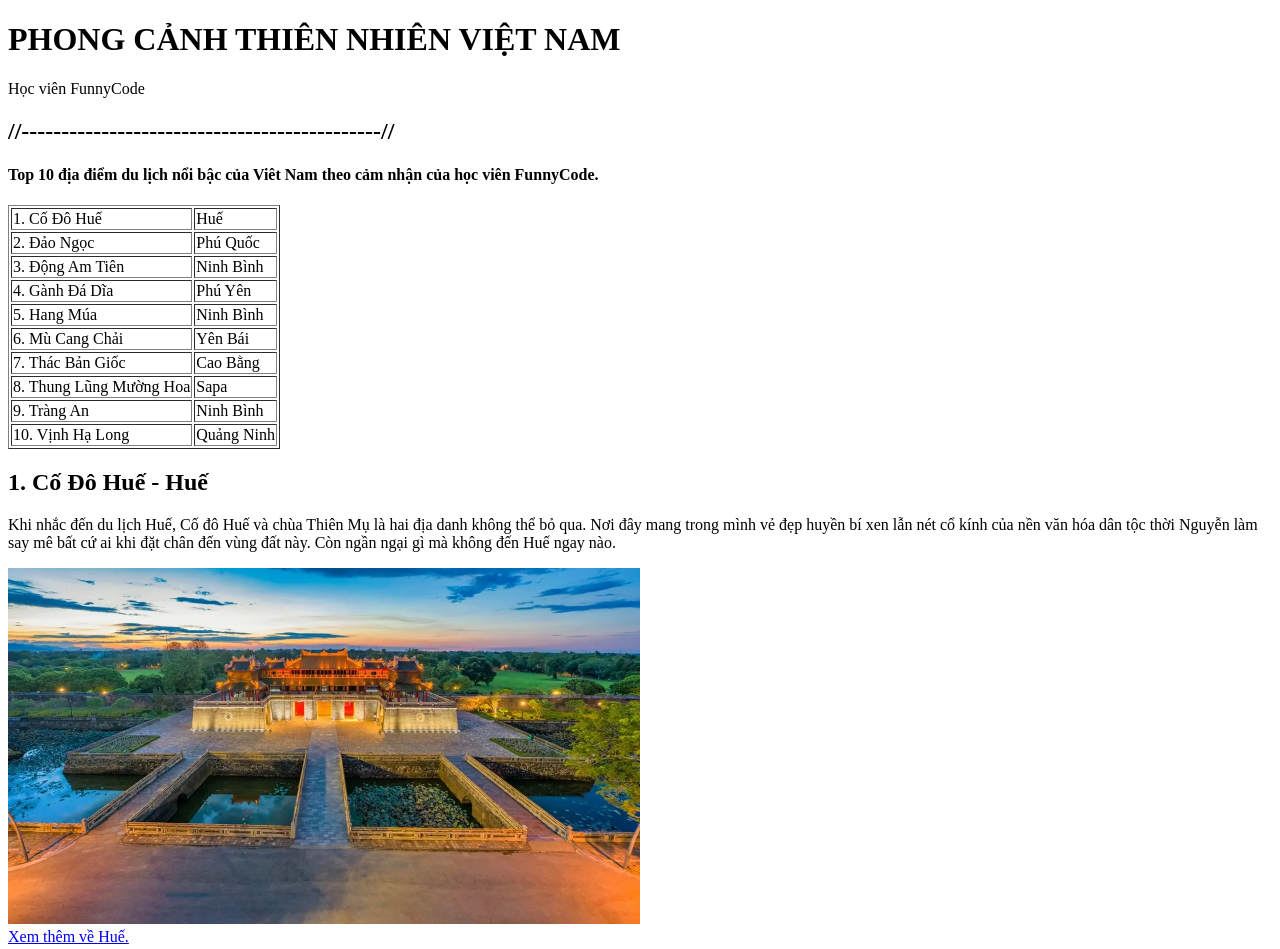
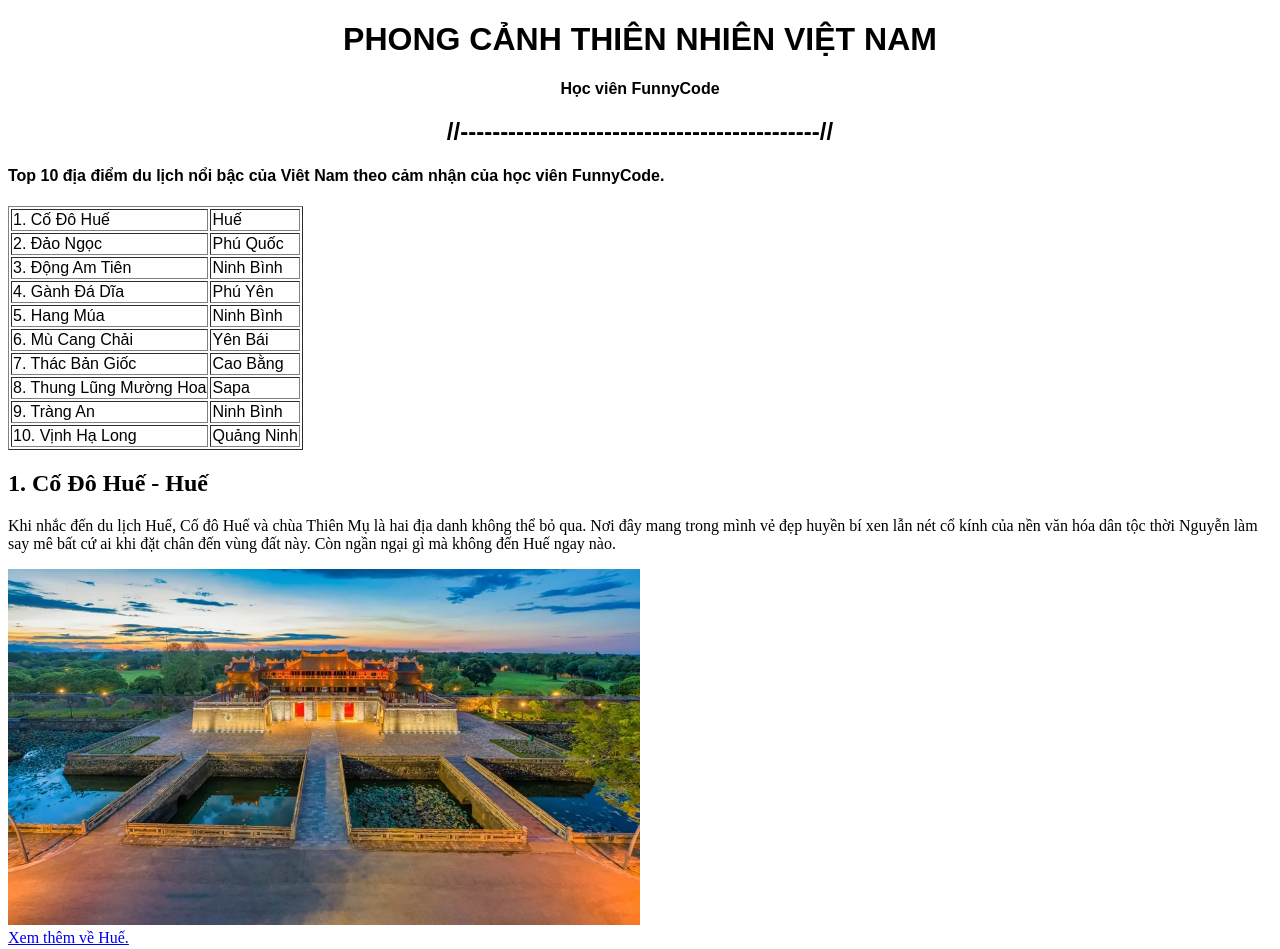
Before and after one commit to KhanhDang1705/WEB201c_BTVN_Buoi1, a plain HTML site: page index.html in a window 1280 px wide. Shown: the top 949 px of the page. Drawn offline with Linux system fonts and the light colour scheme.

Commit message:
version 1.1

```diff
--- a/css/style.css
+++ b/css/style.css
@@ -0,0 +1,13 @@
+
+.Title{
+    text-align: center;
+    font-weight: bold;
+    font-family: Arial, Helvetica, sans-serif;
+}
+
+.MucLuc{
+    font-family: Arial, Helvetica, sans-serif;
+}
+
+.content1{
+}
--- a/index.html
+++ b/index.html
@@ -4,12 +4,13 @@
     <meta charset="UTF-8">
     <meta name="viewport" content="width=device-width, initial-scale=1.0">
     <title>VietNam</title>
+    <link rel="stylesheet" href="css/style.css">
 </head>
 <body>
     <div class="Title">
         <h1> PHONG CẢNH THIÊN NHIÊN VIỆT NAM </h1>
         <p>Học viên FunnyCode</p>
-        <h2>//---------------------------------------------//</h2>
+        <h2 class="title">//---------------------------------------------//</h2>
     </div>
 
     <div class="MucLuc">
@@ -60,7 +61,7 @@
 
     <div class="CoDoHue">
         <h2> 1. Cố Đô Huế - Huế</h2>
-        <p>
+        <p class="content1">
             Khi nhắc đến du lịch Huế, Cố đô Huế và chùa Thiên Mụ là hai địa danh không thể bỏ qua.
             Nơi đây mang trong mình vẻ đẹp huyền bí xen lẫn nét cổ kính của nền văn hóa dân tộc thời Nguyễn làm say mê bất cứ ai khi đặt chân đến vùng đất này. Còn ngần ngại gì mà không đến Huế ngay nào.
         </p>
@@ -71,7 +72,7 @@
 
     <div class="DaoNgoc">
         <h2> 2. Đảo Ngọc - Phú Quốc</h2>
-        <p>
+        <p >
             Phú Quốc sở hữu vẻ đẹp đặc trưng vùng biển đảo với bãi cát dài trắng mịn, màu nước xanh trong vắt, êm ả, hàng dừa cao vút.
             Phú Quốc không chỉ được thiên nhiên ưu đãi khi có có nhiều bãi tắm đẹp, hệ thống động thực vật phong phú mà còn bởi khí hậu quanh năm mát mẻ.
             Khi đi du lịch Phú Quốc, bạn đừng quên trải nghiệm các tour tham quan đảo để tận hưởng và chiêm ngưỡng vẻ đẹp của biển xanh, cát trắng nhé.
```
